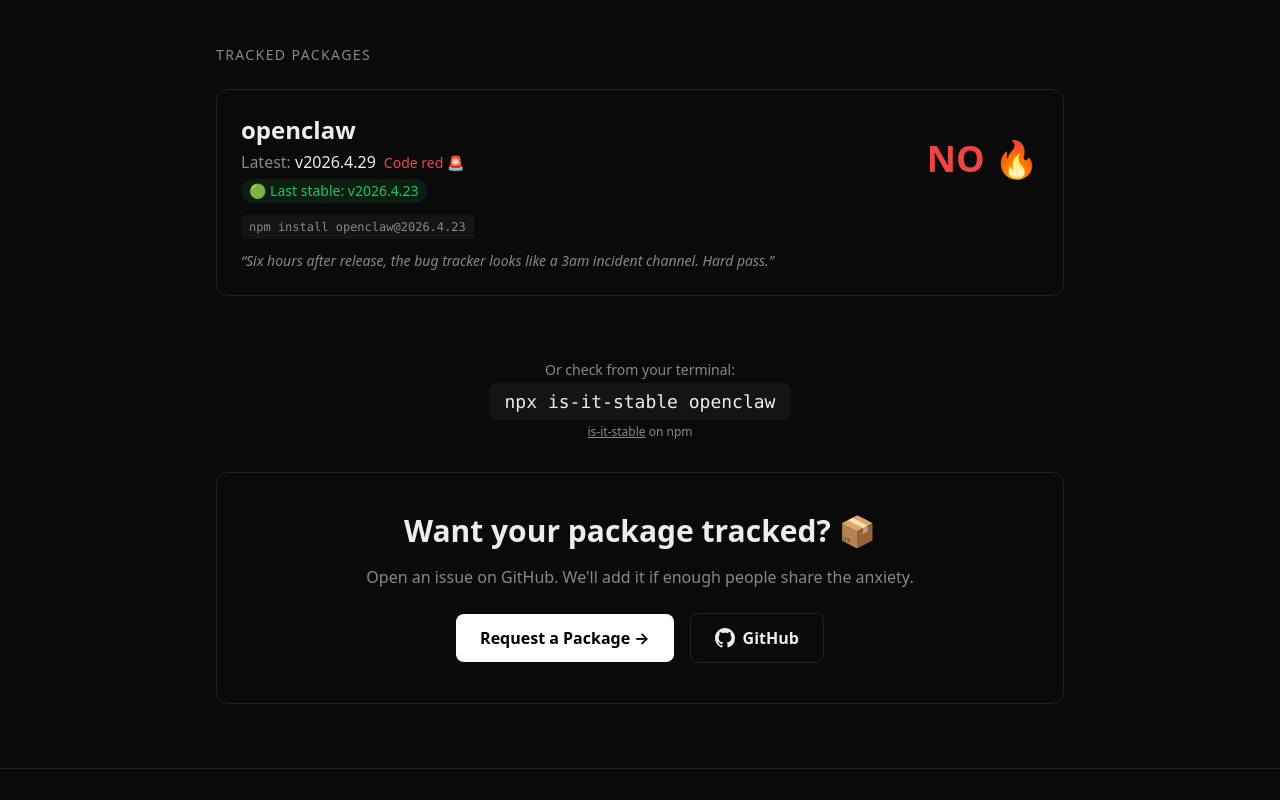
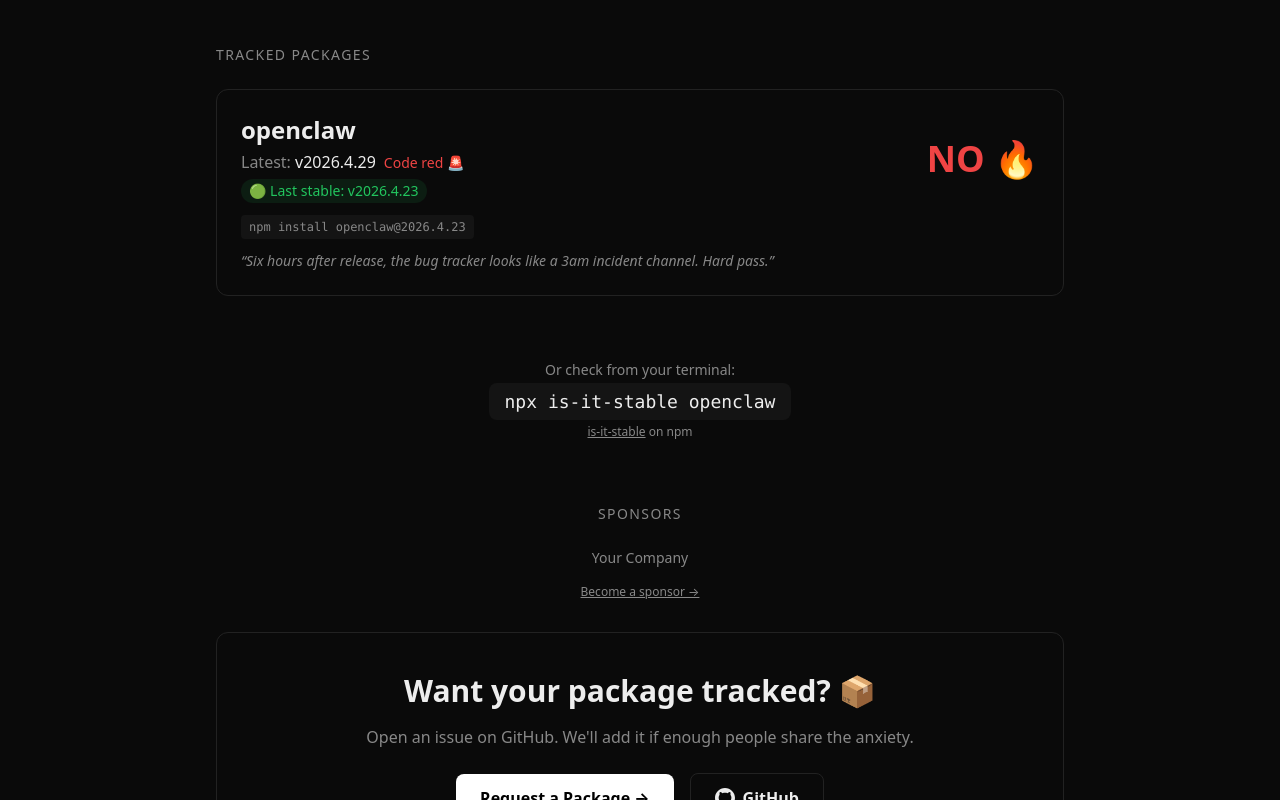
Before and after one commit to exisz/IsItStable, a Next.js app: page / in a window 1280 px wide. Shown: the part 361-1161 px from the top of the page. Built offline with nearby package versions, Linux system fonts and the light colour scheme.

Commit message:
feat: add Sponsors section to homepage (#71)

```diff
--- a/src/app/page.tsx
+++ b/src/app/page.tsx
@@ -1,5 +1,6 @@
 import { getPackages, getLatestStable } from "@/lib/data";
 import { getVibe } from "@/lib/vibes";
+import { sponsors } from "@/lib/sponsors";
 import Link from "next/link";
 import { CopyButton } from "@/components/CopyButton";
 
@@ -108,6 +109,45 @@ export default async function HomePage() {
         </p>
       </section>
 
+      {/* Sponsors */}
+      {sponsors.length > 0 && (
+        <section className="text-center mt-16 mb-4">
+          <h2 className="text-sm uppercase tracking-widest text-[var(--color-muted)] mb-6">
+            Sponsors
+          </h2>
+          <div className="flex items-center justify-center gap-6 flex-wrap">
+            {sponsors.map((sponsor) => (
+              <a
+                key={sponsor.name}
+                href={sponsor.url}
+                target="_blank"
+                rel="noopener"
+                className="inline-flex items-center gap-2 text-[var(--color-muted)] hover:text-[var(--color-foreground)] transition-colors"
+              >
+                {sponsor.avatarUrl && (
+                  <img
+                    src={sponsor.avatarUrl}
+                    alt={sponsor.name}
+                    className="w-8 h-8 rounded-full"
+                  />
+                )}
+                <span className="text-sm font-medium">{sponsor.name}</span>
+              </a>
+            ))}
+          </div>
+          <p className="mt-4 text-xs text-[var(--color-muted)]">
+            <a
+              href="https://github.com/sponsors/exisz"
+              target="_blank"
+              rel="noopener"
+              className="hover:text-[var(--color-foreground)] transition-colors underline"
+            >
+              Become a sponsor →
+            </a>
+          </p>
+        </section>
+      )}
+
       {/* CTA */}
       <section className="text-center mt-8 border border-[var(--color-border)] rounded-xl p-10">
         <h2 className="text-3xl font-bold mb-4">Want your package tracked? 📦</h2>
--- /dev/null
+++ b/src/lib/sponsors.ts
@@ -0,0 +1,18 @@
+export interface Sponsor {
+  name: string;
+  url: string;
+  avatarUrl?: string;
+  tier: "gold" | "silver" | "bronze";
+}
+
+/**
+ * Hardcoded sponsor data for now.
+ * TODO: Switch to GitHub Sponsors API when ready.
+ */
+export const sponsors: Sponsor[] = [
+  {
+    name: "Your Company",
+    url: "https://github.com/sponsors/exisz",
+    tier: "gold",
+  },
+];
```
